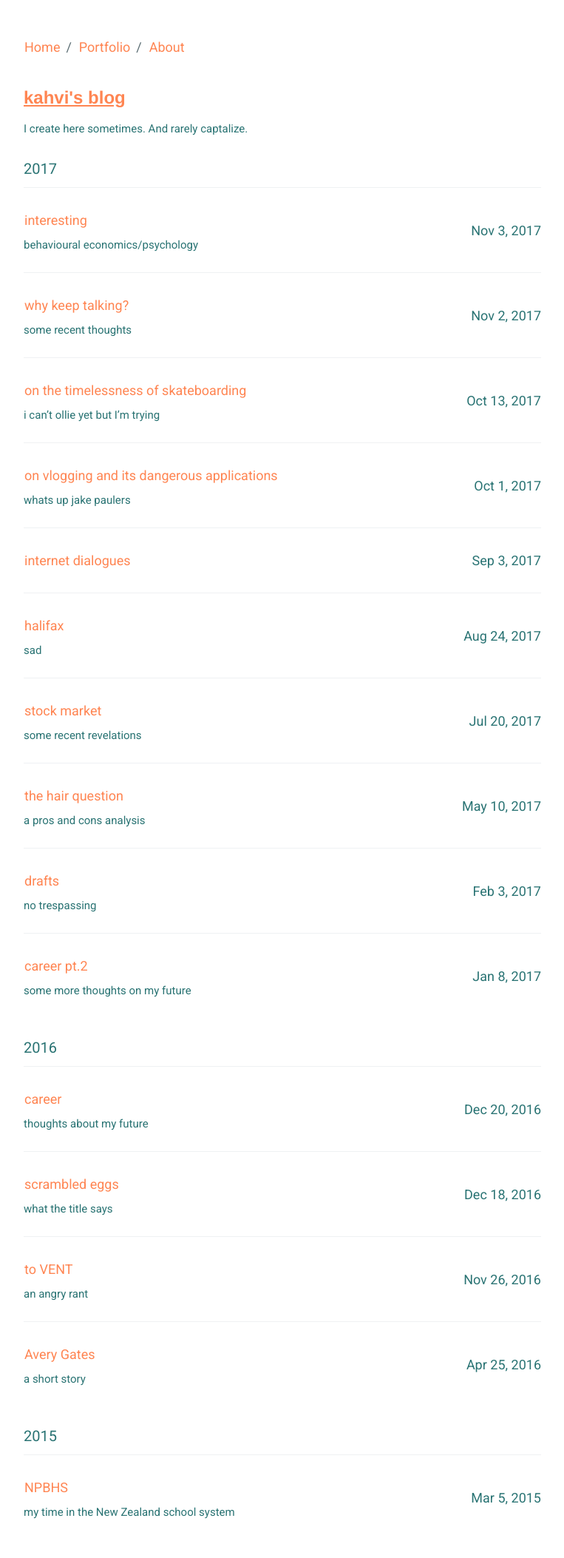
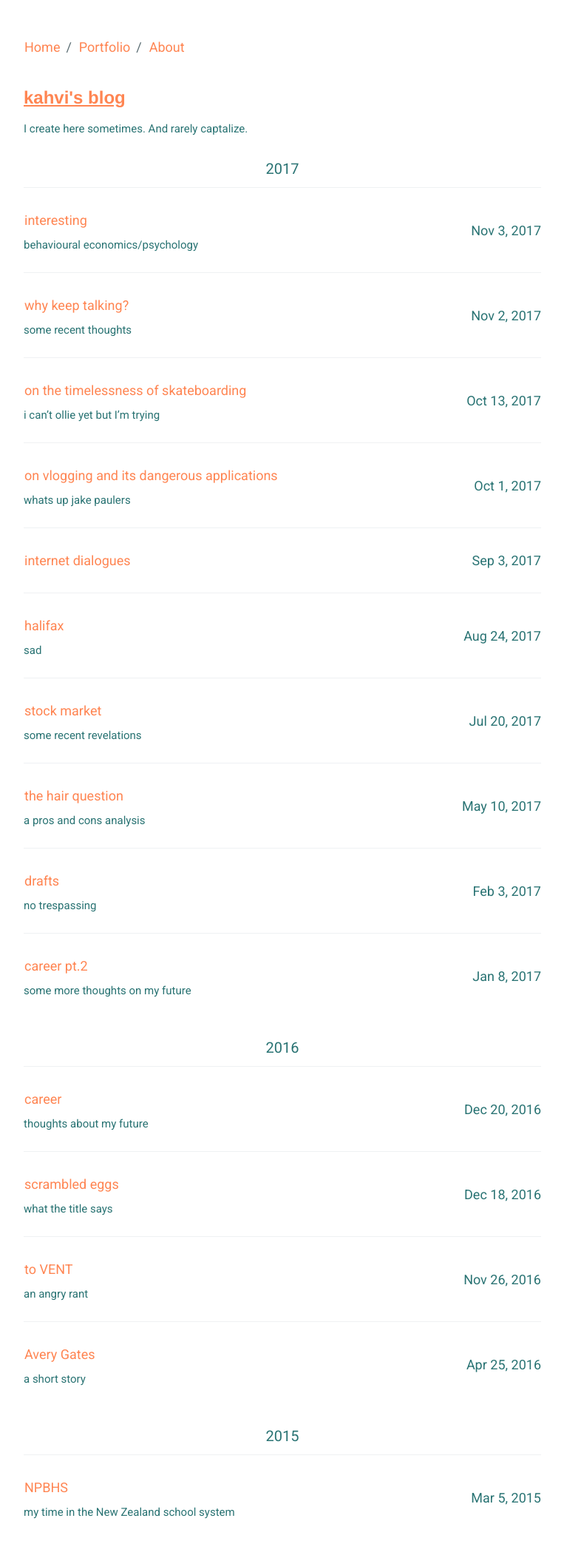
Before and after one commit to iamkahvi/iamkahvi.github.io, a Jekyll site: the page built from index.html, in a window 1280 px wide. Shown: the whole page at 74% size, without its empty margins (258-1021 px from the left). Built offline with Jekyll 4.4.1, drawn with Linux system fonts in a browser that asks for light colours.

Commit message:
different format for year archives

```diff
--- a/_sass/components/_archives.scss
+++ b/_sass/components/_archives.scss
@@ -13,7 +13,10 @@
 
 .c-archives .c-archives__year {
     display: flex;
-    //justify-content:flex-end;
+    justify-content: center;
+    //background-color: rgba(255, 133, 82, 0.3);
+    //border-bottom: 3px solid $c-accent__blue;
+    //border-top: 3px solid $c-accent__blue;
 }
 
 .c-archives__list {
```
Also changed, not shown: 2 other files.
